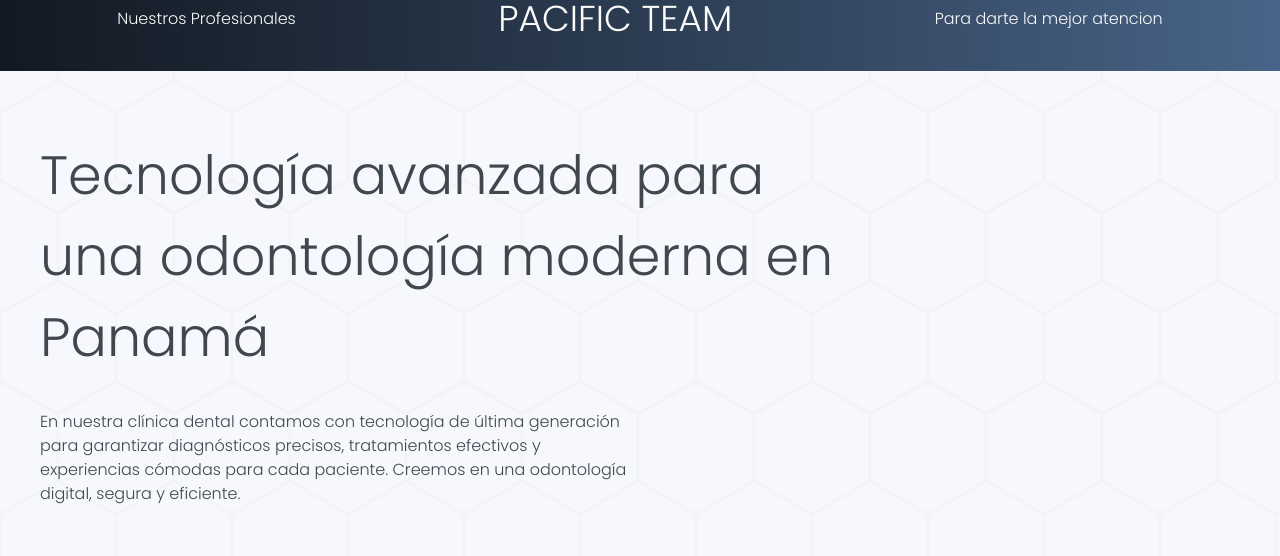
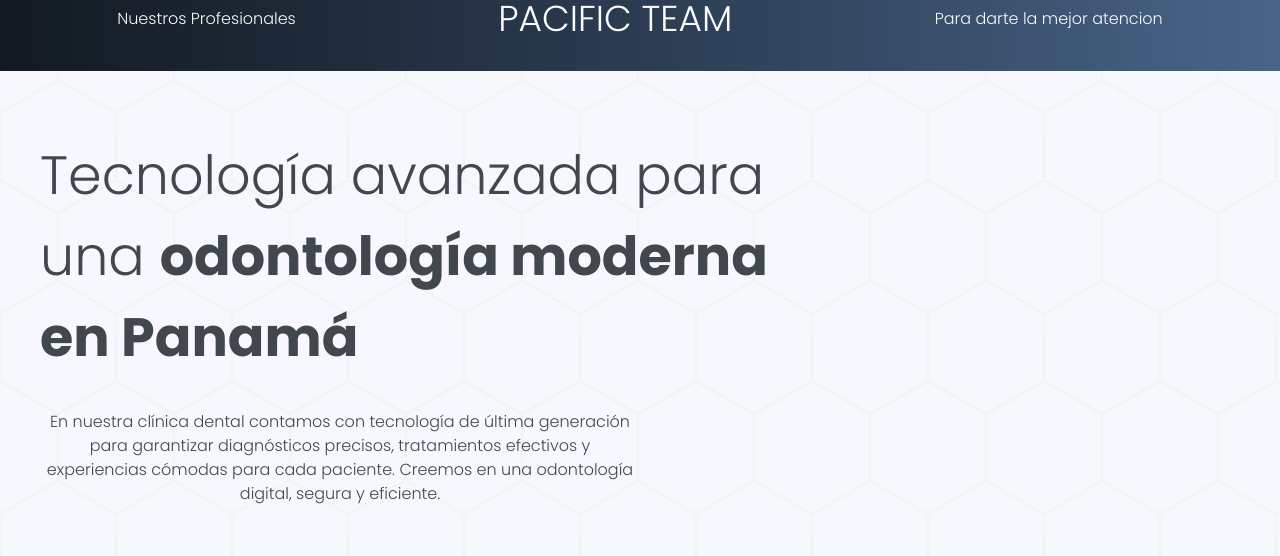
Before and after one commit to isaicastillo13/pacificdentalclinic_site, a React (Vite) app: page /nosotros in a window 1280 px wide. Shown: the part 2660-3216 px from the top of the page. Built offline with nearby package versions, Linux system fonts and the light colour scheme.

Commit message:
fix: enhance text styling in Technology and VisionMision components for improved emphasis and readability

```diff
--- a/src/components/about/Technology.jsx
+++ b/src/components/about/Technology.jsx
@@ -6,9 +6,9 @@ function Technology() {
     <section className="flex flex-col justify-center items-center h-full overflow-hidden px-10 py-16 gap-8">
       <div className="flex flex-col justify-center md:items-start items-center gap-8">
         <h2 className="text-[32px] text-primary text-center md:text-left md:text-[40px] lg:text-[54px] md:w-2/3">
-          Tecnología avanzada para una odontología moderna en Panamá
+          Tecnología avanzada para una <b className="font-bold">odontología moderna en Panamá</b>
         </h2>
-        <p className="text-[10px] md:text-[12px] lg:text-[16px] md:w-3/6">
+        <p className="text-[10px] md:text-[12px] lg:text-[16px] md:w-3/6 text-center">
           En nuestra clínica dental contamos con tecnología de última generación para garantizar diagnósticos precisos, tratamientos efectivos y experiencias cómodas para cada paciente. Creemos en una odontología digital, segura y eficiente.
         </p>
       </div>
--- a/src/components/about/VisionMision.jsx
+++ b/src/components/about/VisionMision.jsx
@@ -25,7 +25,7 @@ function VisionMision() {
         {/* vision */}
         <div className="flex flex-col gap-10">
             <img className="w-8" src={quotes} alt="icono de comillas" />
-            <p className="text-justify">
+            <p className="text-justify text-[10px] md:text-[12px] lg:text-[16px]">
                 Ser una clínica odontológica reconocida por transformar la
                 experiencia dental en algo humano, confiable y accesible, donde cada
                 sonrisa sea reflejo de nuestro compromiso con la salud bucal y la
@@ -52,7 +52,7 @@ function VisionMision() {
             <h3 className="font-medium">Mision</h3>
             <img src={sun} alt="" />
           </div>
-          <p className="text-justify">
+          <p className="text-justify text-[10px] md:text-[12px] lg:text-[16px]">
             Brindar atención odontológica integral, ética y de calidad, enfocada
             en la prevención, el diagnóstico preciso y tratamientos
             personalizados, para mejorar la salud bucal y la calidad de vida de
```
